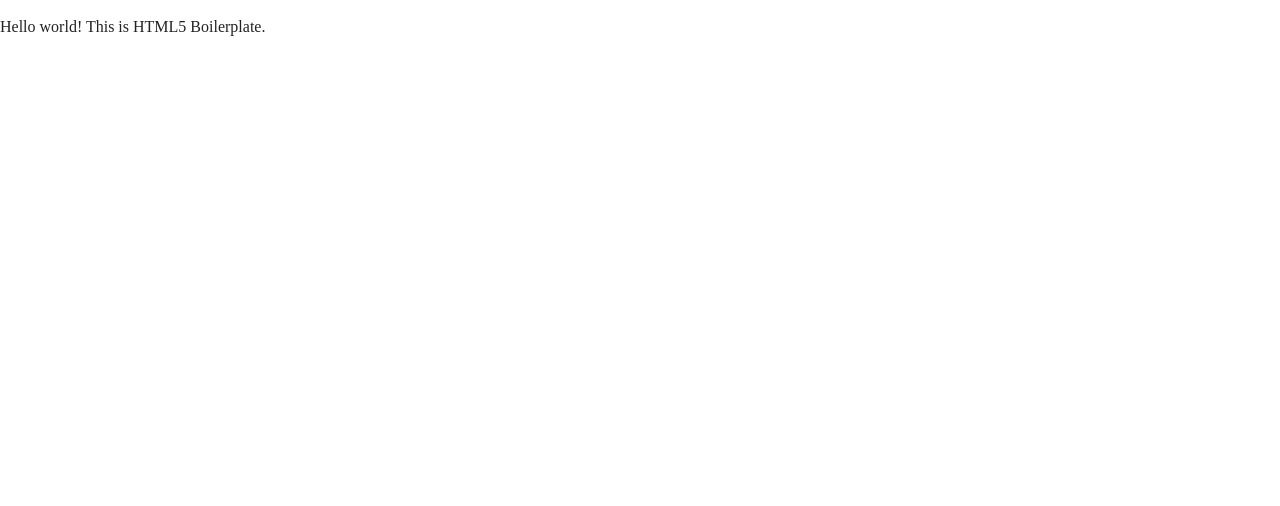
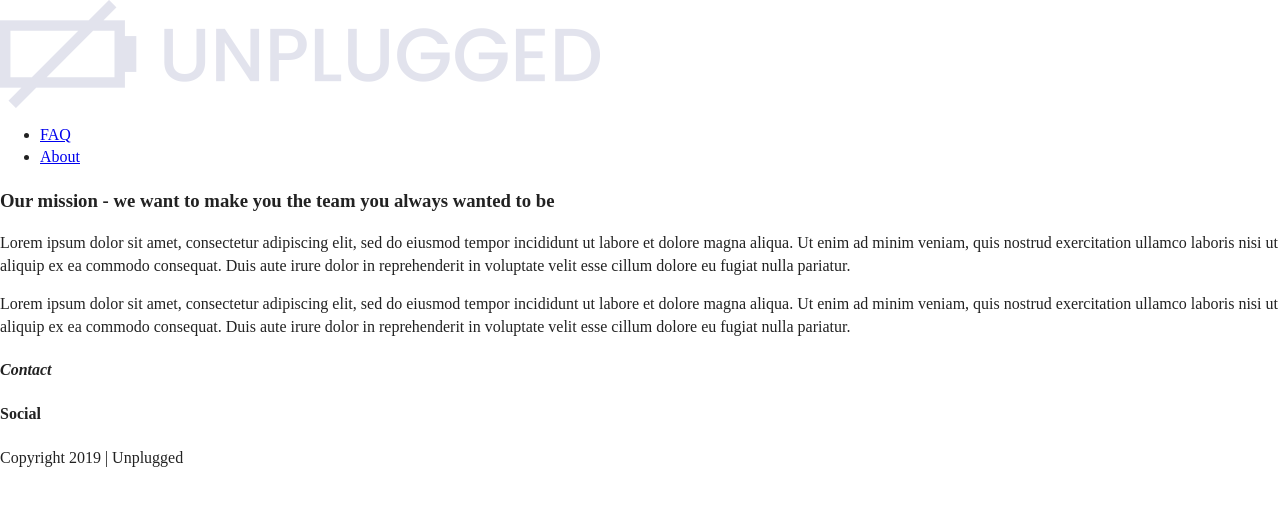
Before and after one commit to Szo89/unplugged-project, a website: page about/index.html in a window 1280 px wide. Drawn offline with Linux system fonts and the light colour scheme.

Commit message:
Added content

```diff
--- a/about/index.html
+++ b/about/index.html
@@ -23,9 +23,75 @@
 </head>
 
 <body>
+  <!--[if lte IE 9]>
+    <p class="browserupgrade">You are using an <strong>outdated</strong> browser. Please <a href="https://browsehappy.com/">upgrade your browser</a> to improve your experience and security.</p>
+  <![endif]-->
 
   <!-- Add your site or application content here -->
-  <p>Hello world! This is HTML5 Boilerplate.</p>
+  <header>
+    <div class="content-wrapper">
+      <a href="#"><img src="../img/unpluggedlogo.png" alt="unplugged logo"></a>
+      <div class="hearder-divider"></div>
+      <nav>
+        <ul>
+          <li><a href="faq/index.html" target="_blank">FAQ</a></li>
+          <li><a href="about/index.html" target="_blank">About</a></li>
+        </ul>
+      </nav>
+    </div>
+  </header>
+
+  <main>
+    <section class="mission">
+      <div class="content-wrapper">
+        <div class="mission-content">
+          <h3>Our mission - we want to make you the team you always wanted to be</h3>
+          <p>
+            Lorem ipsum dolor sit amet, consectetur adipiscing elit, sed do eiusmod tempor incididunt ut labore et
+            dolore magna aliqua. Ut enim ad minim veniam, quis nostrud exercitation ullamco laboris nisi ut aliquip
+            ex ea commodo consequat. Duis aute irure dolor in reprehenderit in voluptate velit esse cillum dolore eu
+            fugiat nulla pariatur.
+          </p>
+          <p>
+            Lorem ipsum dolor sit amet, consectetur adipiscing elit, sed do eiusmod tempor incididunt ut labore et
+            dolore magna aliqua. Ut enim ad minim veniam, quis nostrud exercitation ullamco laboris nisi ut aliquip
+            ex ea commodo consequat. Duis aute irure dolor in reprehenderit in voluptate velit esse cillum dolore eu
+            fugiat nulla pariatur.
+          </p>
+        </div>
+      </div> <!-- mission content wrapper ends -->
+    </section> <!-- contact-info -->
+    <section class="map">
+      <figure></figure>
+    </section>
+
+
+  </main>
+
+  <footer>
+    <div class="content-wrapper">
+      <div class="footer-content">
+        <address class="contact">
+          <h4>Contact</h4>
+          <p><a href="tel:555-555-5555"></a></p>
+          <p><a href="malito:hello@unplugged.com"></a> </p>
+        </address>
+        <div class="social">
+          <h4>Social</h4>
+          <div class="social-icons">
+            <p><a href="https://www.facebook.com/susana.zoliveira" target="_blank"></a></p>
+            <p><a href="https://twitter.com/SusanaZelinda" target="_blank"></a></p>
+            <p><a href="https://www.instagram.com/susanazoliveira/" target="_blank"></a></p>
+          </div>
+        </div>
+      </div> <!-- footer content ends -->
+    </div> <!--footer content-wrapper ends-->
+    <div class="copyright">
+      <p>Copyright 2019 | Unplugged</p>
+    </div>
+  </footer>
+
+
   <script src="../js/vendor/modernizr-3.11.2.min.js"></script>
   <script src="../js/plugins.js"></script>
   <script src="../js/main.js"></script>
```
